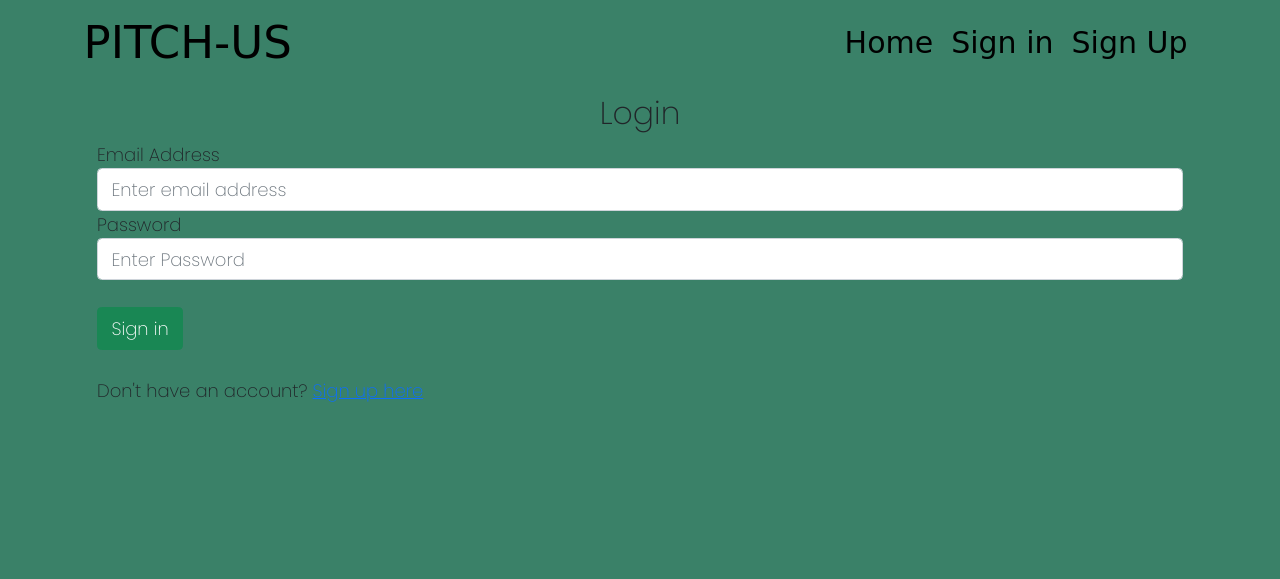
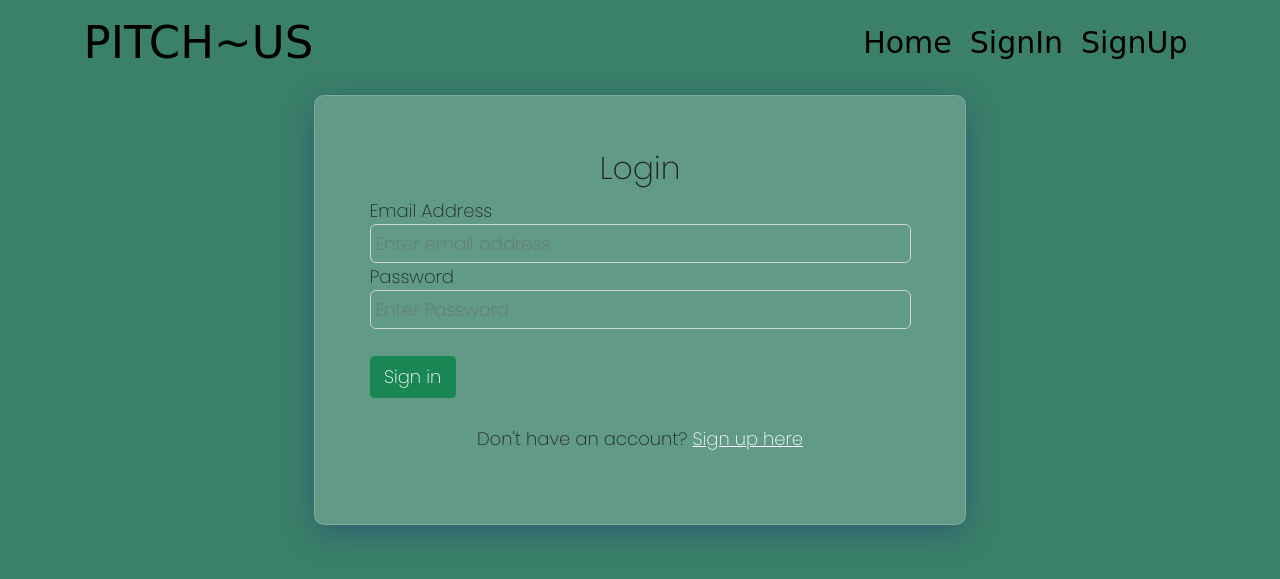
Before and after one commit to halimaprecious/Pitch-Us, a Flask app: page /login in a window 1280 px wide. Shown: the top 579 px of the page. Run offline with Flask 2, Linux system fonts and the light colour scheme; some libraries are stand-ins or nearby versions; some web fonts are replaced.

Commit message:
fix bugs

```diff
--- a/app/__init__.py
+++ b/app/__init__.py
@@ -24,7 +24,7 @@ app.config['UPLOADED_PHOTOS_DEST'] ='app/static/photos'
 
 # email configurations
 # MAIL_SERVER = 'smtp.googlemail.com'
-# MAIL_PORT = 587
+# MAIL_PORT = 465
 # MAIL_USE_TLS = True
 # MAIL_USERNAME = os.environ.get("MAIL_USERNAME")
 # MAIL_PASSWORD = os.environ.get("MAIL_PASSWORD")
--- a/app/auth.py
+++ b/app/auth.py
@@ -54,7 +54,7 @@ def signup():
          db.session.add(new_user)
          db.session.commit()
 
-         mail_message("Welcome to PitchUs","email/welcome_user",new_user.email,user=new_user)
+         # mail_message("Welcome to PitchUs","email/welcome_user",new_user.email,user=new_user)
 
          login_user(new_user,remember=True)
          flash('User created!')
--- a/app/email.py
+++ b/app/email.py
@@ -10,4 +10,4 @@ def mail_message(subject,template,to, **kwargs):
     email = Message(subject, sender=sender_email, recipients=[to])
     email.body = render_template(template + ".txt", **kwargs)
     email.html = render_template(template + ".html", **kwargs)
-    mail.send(email)
+    # mail.send(email)
--- a/app/static/css/style.css
+++ b/app/static/css/style.css
@@ -30,3 +30,33 @@ body{
 h2{
     font-family: 'Macondo', cursive;
 }
+
+.login{
+background: rgba( 255, 255, 255, 0.2 );
+box-shadow: 0 8px 32px 0 rgba( 31, 38, 135, 0.37 );
+backdrop-filter: blur( 6.5px );
+-webkit-backdrop-filter: blur( 6.5px );
+border-radius: 10px;
+border: 1px solid rgba( 255, 255, 255, 0.18 );
+width:60%;
+padding:5%
+}
+input[type=text]{
+    width: 100%;
+    padding: 5px;
+    font-size: 18px;
+    border-radius: 6px;
+    background-color: transparent;
+}
+input[type=password]{
+    width: 100%;
+    padding: 5px;
+    font-size: 18px;
+    border-radius: 6px;
+    background-color: transparent;
+}
+.log{
+display: flex;
+justify-content: center;
+align-items: center;
+}
--- a/app/templates/auth/login.html
+++ b/app/templates/auth/login.html
@@ -1,10 +1,13 @@
 {% extends 'base.html' %}
 {% block title %}login{% endblock %}
+{% block styles %}
+<link rel="stylesheet" href="{{url_for('static',filename='css/style.css')}}">
+{% endblock %}
 
 {% block content %}
 
-<div class="container">
-<form method="POST">
+<div class="container log">
+<form method="POST"class="login">
     <h3 align="center">Login</h3>
     <div class="form-group">
         <label for="email">Email Address</label>
@@ -15,7 +18,7 @@
         <br>
         <button class="btn btn-success"type="submit">Sign in</button>
     </div> <br>
-    <p> Don't have an account? <a href="{{url_for('auth.signup')}}"> Sign up here</a></p>
+    <p align="center"> Don't have an account? <a href="{{url_for('auth.signup')}}"class="text-white"> Sign up here</a></p>
 </form>
 </div>
 {% endblock %}
--- a/app/templates/base.html
+++ b/app/templates/base.html
@@ -19,7 +19,7 @@
             <button class="navbar-toggler" type="button" data-bs-toggle="collapse" data-bs-target="#navbar"><span
                     class="navbar-toggler-icon"></span></button>
             <div class="collapse navbar-collapse" id="navbar">
-                <a href="/"class="logo">PITCH-US</a>
+                <a href="/"class="logo">PITCH~US</a>
                 <div class="navbar-nav ms-auto">
                     <a href="/" class="nav-item nav-link ">Home</a>
                     {% if current_user.is_authenticated %}
@@ -28,8 +28,8 @@
                         class="nav-item nav-link">Profile</a>
                     <a href="{{url_for('auth.logout')}}" class="nav-item nav-link">Logout</a>
                     {% else %}
-                    <a href="{{url_for('auth.login')}}" class="nav-item nav-link">Sign in</a>
-                    <a href="{{url_for('auth.signup')}}" class="nav-item nav-link">Sign Up</a>
+                    <a href="{{url_for('auth.login')}}" class="nav-item nav-link">SignIn</a>
+                    <a href="{{url_for('auth.signup')}}" class="nav-item nav-link">SignUp</a>
                     {% endif%}
                 </div>
             </div>
--- a/app/templates/profile/profile.html
+++ b/app/templates/profile/profile.html
@@ -23,7 +23,7 @@
             <img src="{{url_for('static',filename=user.profile_pic_path)}}" alt="" class="img-thumbnail">
             {%else%}
             <p>No profile picture</p>
-            {% endif %} -->
+            {% endif %}
             <!-- Update photo -->
             {% if user == current_user %}
             <form  action="{{url_for('views.update_pic',username=user.username)}}" method="post" enctype = "multipart/form-data">
```
Also changed, not shown: app/templates/auth/sign-up.html (+4 -4 lines), app/views.py (+2 -5 lines), app/database.db, app/static/photos/foodie.jpg (added).
